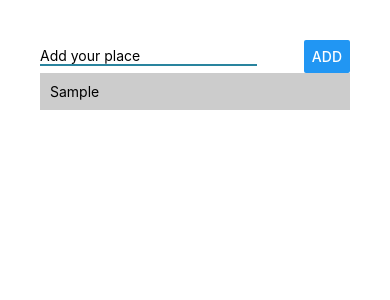
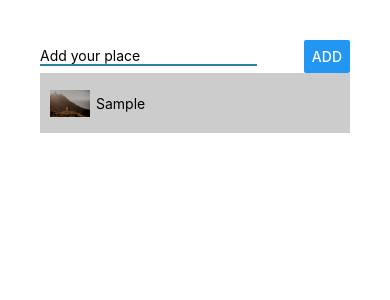
Before and after one commit to DanielKornas2/first-rnative-app, a React Native app: screen / in a window 390 px wide. Both pictures are taken after typing "Sample" into the empty fields and a click on the button "ADD". Shown: the top 300 px of the page. Built offline with nearby package versions, Linux system fonts and the light colour scheme.

Commit message:
Modal, flatlist, new methods to delete and close items

```diff
--- a/App.js
+++ b/App.js
@@ -3,35 +3,56 @@ import { StyleSheet, View } from 'react-native';
 
 import PlaceInput from './src/components/PlaceInput/PlaceInput';
 import PlaceList from './src/components/PlaceList/PlaceList';
+import PlaceDetail from './src/components/PlaceDetail/PlaceDetail'
+import sampleImage from './assets/sampleimage.jpg';
 
 export default class App extends Component {
 
   state = {
-    places: []
+    places: [],
+    selectedPlace: null,
   }
 
   submitPlace = (userPlaceName) => {
     this.setState(prevstate => ({
-      places: prevstate.places.concat({key: `${Math.random()}`, value: userPlaceName})
+      places: prevstate.places.concat({
+        key: `${Math.random()}`,
+        name: userPlaceName,
+        image: sampleImage
+      })
     }))
   }
 
-  onItemDeleted = index => {
-    console.log(this.state);
-    console.log(index);
+  onItemDeleted = () => {
+    this.setState(prevstate => ({
+      places: prevstate.places.filter((place) => {
+        return place.key !== prevstate.selectedPlace.key;
+      }),
+      selectedPlace: null,
+    }))
+  }
+
+  onItemSelected = index => {
 
     this.setState(prevstate => ({
-      places: prevstate.places.filter((place) => {
-        return place.key !== index;
+      selectedPlace: prevstate.places.find((place) => {
+        return place.index === index;
       })
     }))
+  }
+
+  onModalClosed = () => {
+    this.setState({
+      selectedPlace: null,
+    })
   }
 
   render() {
     return (
       <View style={styles.container}>
-        <PlaceInput submitPlace={this.submitPlace} />
-        <PlaceList places={this.state.places} onItemDeleted={this.onItemDeleted} />
+      <PlaceDetail selectedPlace={this.state.selectedPlace} onModalClosed={this.onModalClosed} onItemDeleted={this.onItemDeleted} />
+      <PlaceInput submitPlace={this.submitPlace} />
+      <PlaceList places={this.state.places} onItemSelected={this.onItemSelected} />
       </View>
     );
   }
--- a/src/components/ListItem/ListItem.js
+++ b/src/components/ListItem/ListItem.js
@@ -1,9 +1,10 @@
 import React from 'react';
-import { Text, View, StyleSheet, TouchableOpacity } from 'react-native';
+import { Text, View, StyleSheet, TouchableOpacity, Image } from 'react-native';
 
 const ListItem = (props) => (
   <TouchableOpacity onPress={props.onItemPressed}>
    <View style={styles.listItem}>
+      <Image resizeMode="contain" source={props.placeImg} style={styles.placeImg}/>
       <Text>{props.placeName}</Text>
    </View>
   </TouchableOpacity>
@@ -11,10 +12,17 @@ const ListItem = (props) => (
 
 const styles = StyleSheet.create({
   listItem: {
+    flexDirection: "row",
+    alignItems: "center",
     width: "100%",
     marginBottom: 5,
     padding: 10,
     backgroundColor: "#ccc"
+  },
+  placeImg: {
+    width: 40,
+    height: 40,
+    marginRight: 6,
   }
 });
 
--- /dev/null
+++ b/src/components/PlaceDetail/PlaceDetail.js
@@ -0,0 +1,26 @@
+import React from 'react';
+import { Modal, View, Image, Text, Button, StyleSheet } from 'react-native';
+
+const PlaceDetail = (props) => {
+
+    return (
+        <Modal visible={props.selectedPlace !== null} onRequestClose={props.onModalClosed} animationType="slide">
+          <View style={styles.modalContainer}>
+            <Image source={props.selectedPlace ? props.selectedPlace.placeImg : null} />
+            <Text>{props.selectedPlace ? props.selectedPlace.placeName : null}</Text>
+            <View>
+              <Button title="Delete" onPress={props.onItemDeleted} />
+              <Button title="Close" onPress={props.onModalClosed}/>
+            </View>
+          </View>
+        </Modal>
+      );
+}
+
+const styles = StyleSheet.create({
+  modalContainer: {
+    margin: 20
+  }
+});
+
+export default PlaceDetail;
--- a/src/components/PlaceList/PlaceList.js
+++ b/src/components/PlaceList/PlaceList.js
@@ -11,8 +11,9 @@ const PlaceList = (props) => {
     style={styles.listContainer}
     renderItem={(info)=>(
       <ListItem
-      placeName={info.item.value}
-      onItemPressed={() => props.onItemDeleted(info.item.key)}
+      placeName={info.item.name}
+      placeImg={info.item.image}
+      onItemPressed={() => props.onItemSelected(info.item.key)}
       />
     )}
     />
```
Also changed, not shown: assets/sampleimage.jpg (added).
